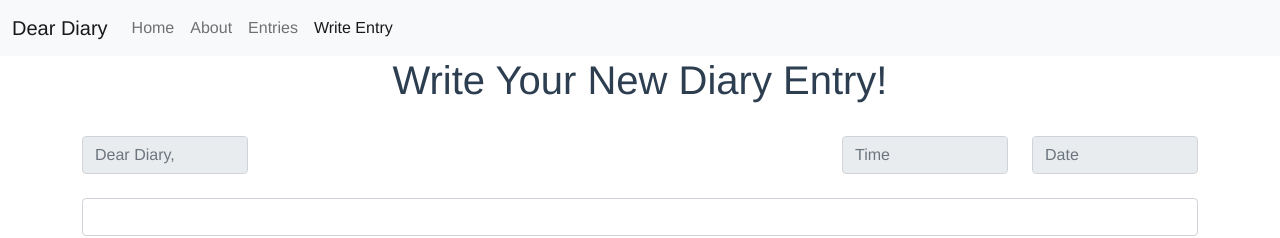
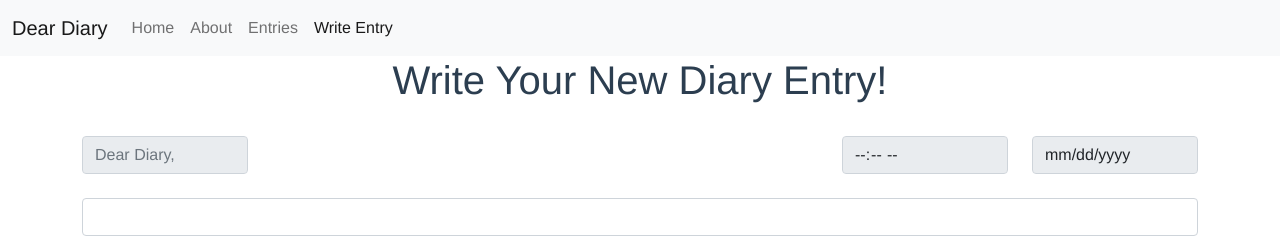
Before and after one commit to Michel-Lukas/diary-frontend, a Vue app: page /newEntry in a window 1280 px wide. Shown: the top 238 px of the page. Built offline with nearby package versions, Linux system fonts and the light colour scheme.

Commit message:
Date and Time placeholders replaced

```diff
--- a/src/views/newEntry.vue
+++ b/src/views/newEntry.vue
@@ -9,11 +9,11 @@
         </div>
         <div class="col offset-6">
           <label for="validationCustom02" class="form-label"></label>
-          <input type="text" class="form-control" id="validationCustom02" placeholder="Time" readonly>
+          <input type="Time" class="form-control" id="validationCustom02" readonly>
         </div>
         <div class="col">
           <label for="validationCustom03" class="form-label"></label>
-          <input type="text" class="form-control" id="validationCustom03" placeholder="Date" readonly>
+          <input type="date" class="form-control" id="validationCustom03" readonly>
         </div>
       </div>
       <div class="row">
```
